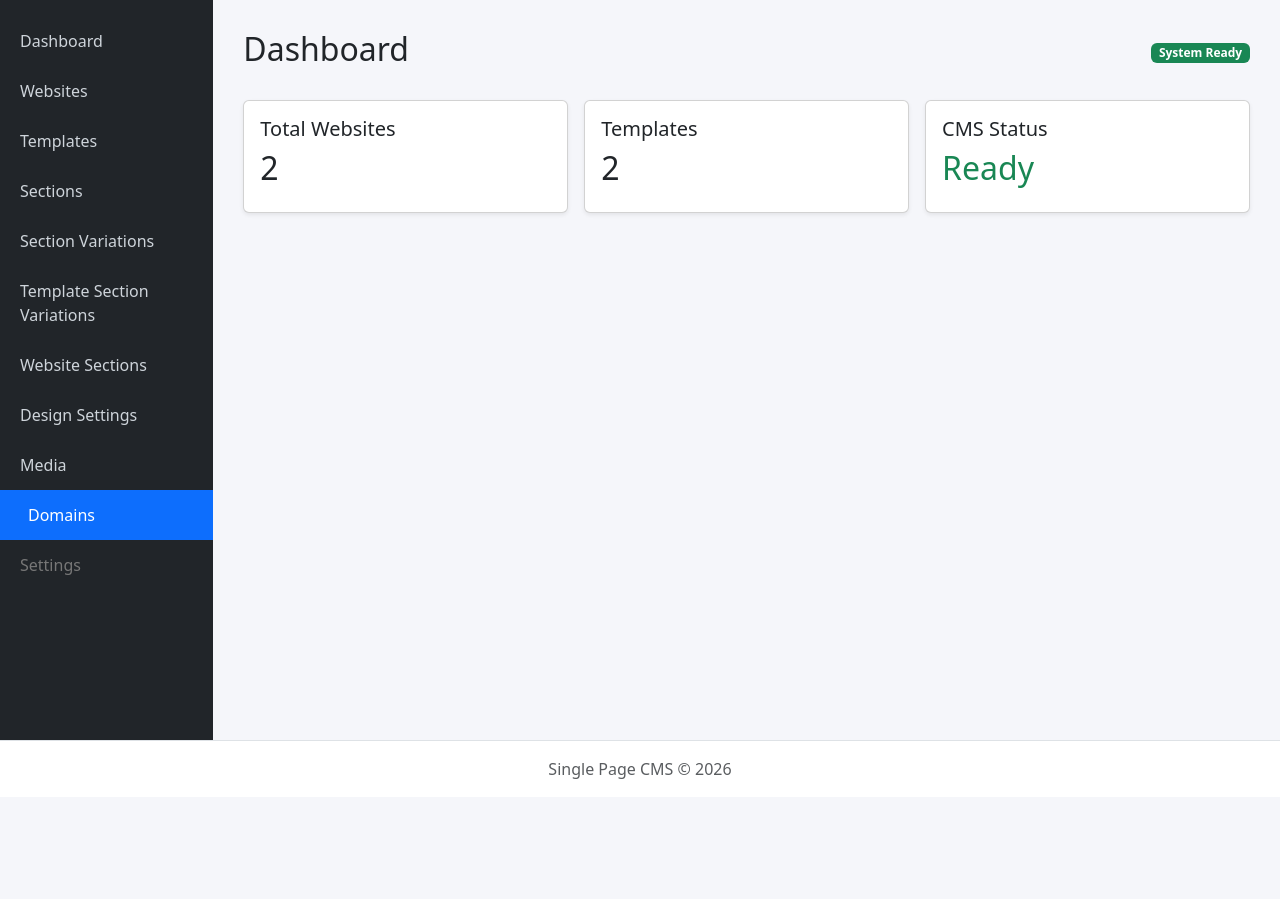
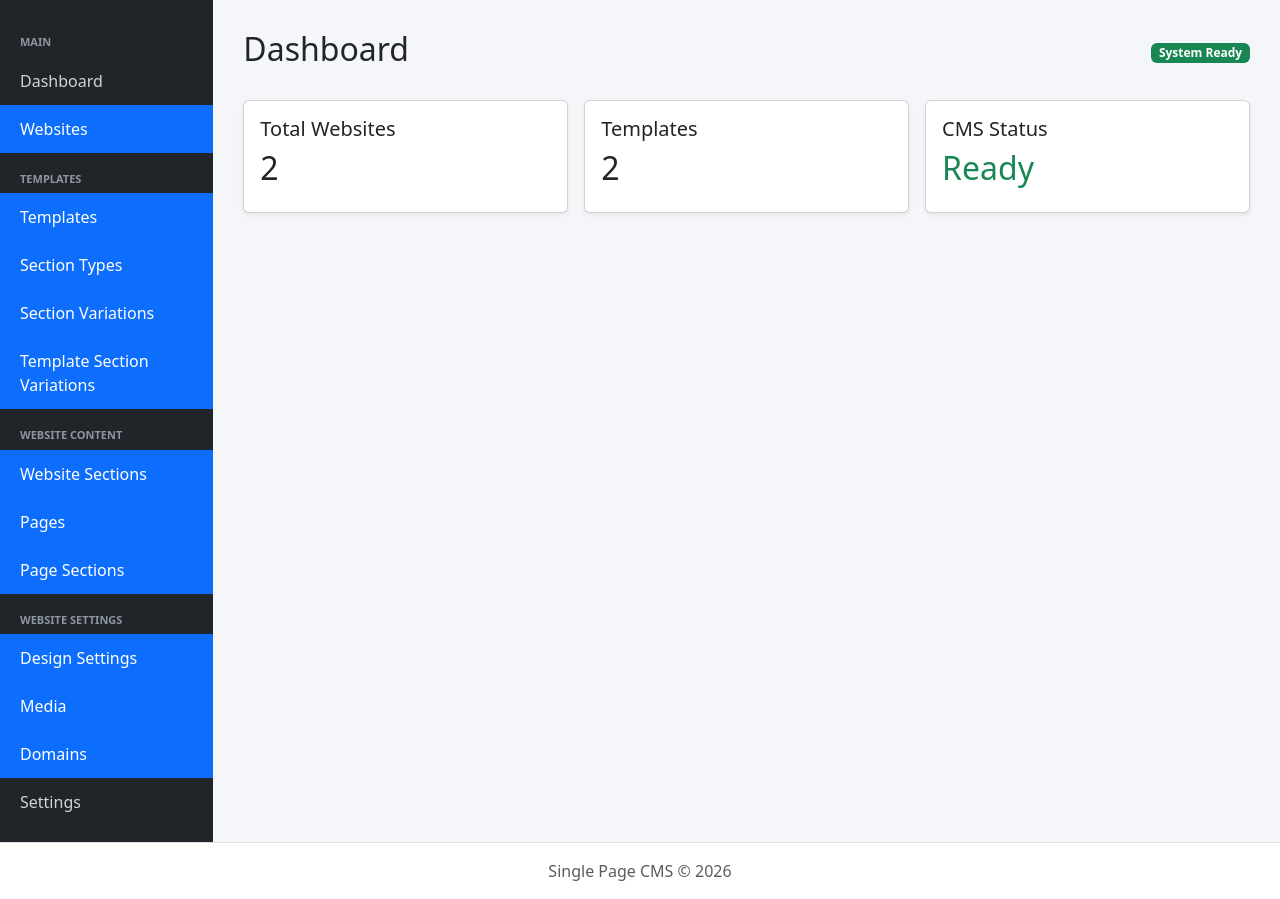
Before and after one commit to TappIndia/single-page-cms-chatgpt, a CodeIgniter 4 app: the page made by app/Views/admin/dashboard/index.php in a window 1280 px wide. Shown: the part 60-959 px from the top of the page. Before the commit the page ends 839 px from the top, so only its background shows below. Run offline with PHP 8.4 and a stand-in for CodeIgniter, Linux system fonts and the light colour scheme; the template is opened without the code that fills it, so the values that code supplies are empty; some libraries are stand-ins or nearby versions.

Commit message:
Update admin sidebar navigation

```diff
--- a/app/Views/admin/layouts/main.php
+++ b/app/Views/admin/layouts/main.php
@@ -26,7 +26,7 @@
         .sidebar a {
             display: block;
             color: #ced4da;
-            padding: 13px 20px;
+            padding: 12px 20px;
             text-decoration: none;
             transition: 0.2s;
         }
@@ -41,9 +41,12 @@
             color: white;
         }
 
-        .sidebar a.disabled {
-            color: #777;
-            cursor: not-allowed;
+        .sidebar-heading {
+            color: #8d969e;
+            font-size: 11px;
+            font-weight: bold;
+            text-transform: uppercase;
+            padding: 18px 20px 6px;
         }
 
         .main-content {
@@ -73,27 +76,77 @@
         <aside class="col-md-2 sidebar p-0">
             <div class="py-3">
 
+                <div class="sidebar-heading">Main</div>
+
                 <a href="<?= site_url('admin') ?>"
                    class="<?= uri_string() === 'admin' ? 'active' : '' ?>">
                     Dashboard
                 </a>
 
                 <a href="<?= site_url('admin/websites') ?>"
-                   class="<?= uri_string() === 'admin/websites' ? 'active' : '' ?>">
+                   class="<?= url_is('admin/websites*') ? 'active' : '' ?>">
                     Websites
                 </a>
 
-                <a href="<?= site_url('admin/templates') ?>" class="<?= uri_string() === 'admin/templates' ? 'active' : '' ?>">Templates</a>
-                <a href="<?= site_url('admin/section-types') ?>" class="<?= uri_string() === 'admin/section-types' ? 'active' : '' ?>">Sections</a>
-                <a href="<?= site_url('admin/section-variations') ?>" class="<?= uri_string() === 'admin/section-variations' ? 'active' : '' ?>">Section Variations</a>
-                <a href="<?= site_url('admin/template-section-variations') ?>" class="<?= uri_string() === 'admin/template-section-variations' ? 'active' : '' ?>">Template Section Variations</a>
-                <a href="<?= site_url('admin/site-sections') ?>" class="<?= uri_string() === 'admin/site-sections' ? 'active' : '' ?>">Website Sections</a>
-                <a href="<?= site_url('admin/design-settings') ?>" class="<?= uri_string() === 'admin/design-settings' ? 'active' : '' ?>">Design Settings</a>
-                <a href="<?= site_url('admin/media') ?>" class="<?= uri_string() === 'admin/media' ? 'active' : '' ?>">Media</a>
-<a href="<?= site_url('admin/domains') ?>" class="<?= url_is('admin/domains') ? 'active' : '' ?>">
-    <i class="bi bi-globe me-2"></i>Domains
-</a>
-                <a href="#" class="disabled">Settings</a>
+                <div class="sidebar-heading">Templates</div>
+
+                <a href="<?= site_url('admin/templates') ?>"
+                   class="<?= url_is('admin/templates*') ? 'active' : '' ?>">
+                    Templates
+                </a>
+
+                <a href="<?= site_url('admin/section-types') ?>"
+                   class="<?= url_is('admin/section-types*') ? 'active' : '' ?>">
+                    Section Types
+                </a>
+
+                <a href="<?= site_url('admin/section-variations') ?>"
+                   class="<?= url_is('admin/section-variations*') ? 'active' : '' ?>">
+                    Section Variations
+                </a>
+
+                <a href="<?= site_url('admin/template-section-variations') ?>"
+                   class="<?= url_is('admin/template-section-variations*') ? 'active' : '' ?>">
+                    Template Section Variations
+                </a>
+
+                <div class="sidebar-heading">Website Content</div>
+
+                <a href="<?= site_url('admin/site-sections') ?>"
+                   class="<?= url_is('admin/site-sections*') ? 'active' : '' ?>">
+                    Website Sections
+                </a>
+
+                <a href="<?= site_url('admin/pages') ?>"
+                   class="<?= url_is('admin/pages*') ? 'active' : '' ?>">
+                    Pages
+                </a>
+
+                <a href="<?= site_url('admin/page-sections') ?>"
+                   class="<?= url_is('admin/page-sections*') ? 'active' : '' ?>">
+                    Page Sections
+                </a>
+
+                <div class="sidebar-heading">Website Settings</div>
+
+                <a href="<?= site_url('admin/design-settings') ?>"
+                   class="<?= url_is('admin/design-settings*') ? 'active' : '' ?>">
+                    Design Settings
+                </a>
+
+                <a href="<?= site_url('admin/media') ?>"
+                   class="<?= url_is('admin/media*') ? 'active' : '' ?>">
+                    Media
+                </a>
+
+                <a href="<?= site_url('admin/domains') ?>"
+                   class="<?= url_is('admin/domains*') ? 'active' : '' ?>">
+                    Domains
+                </a>
+
+                <a href="#" class="disabled">
+                    Settings
+                </a>
 
             </div>
         </aside>
```
